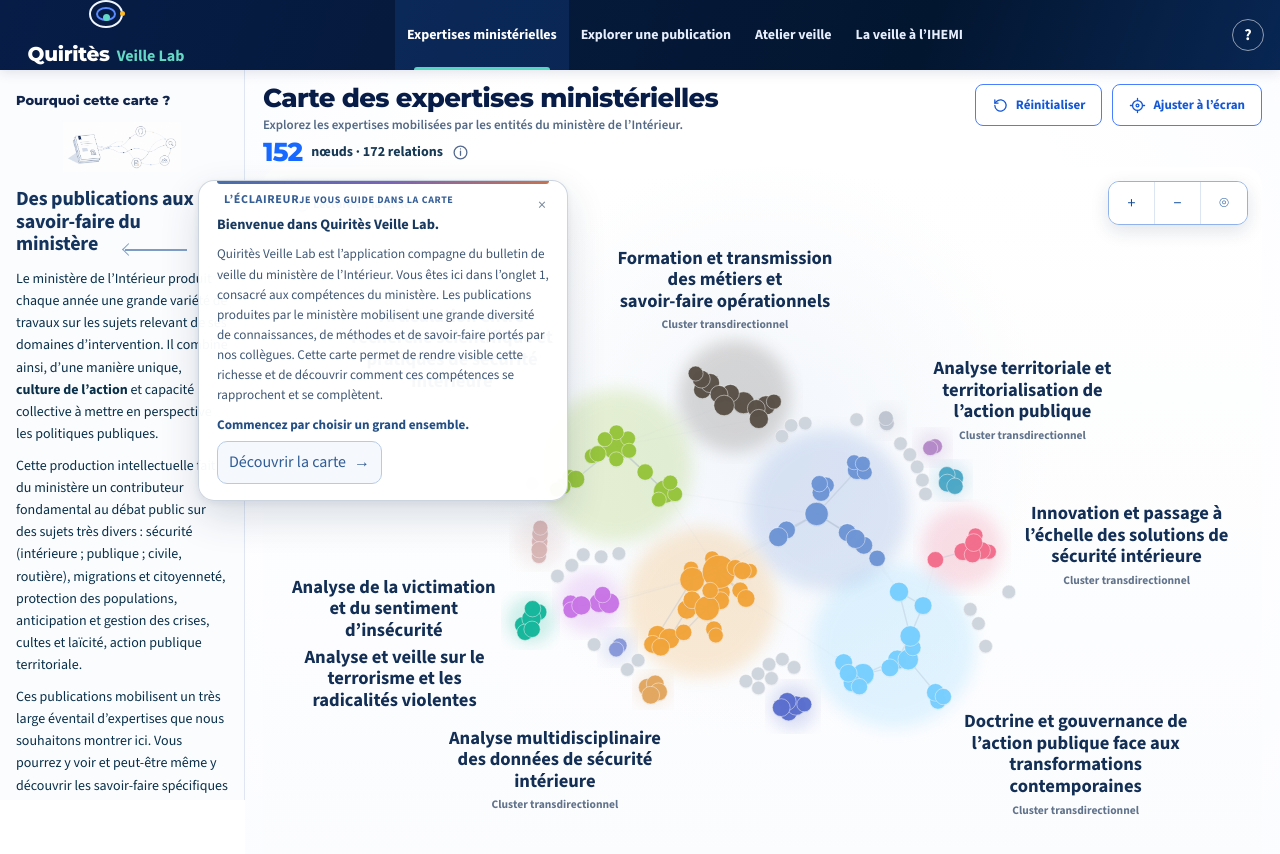
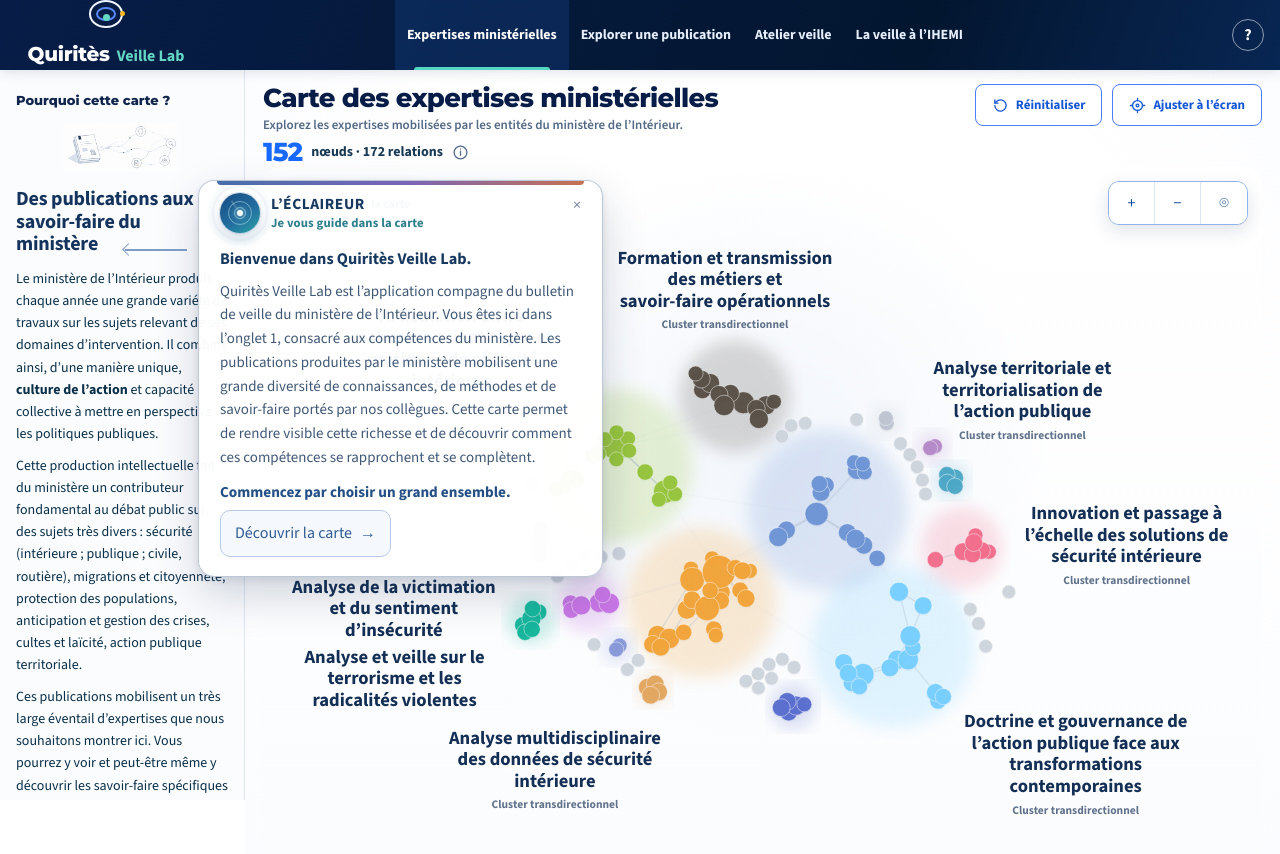
Before and after one commit to Quirites-ihemi/Veillelab, a React (Vite) app: page / in a window 1280 px wide. Both pictures are taken after a click on the button "Entrer dans Quiritès Lab". Shown: the top 854 px of the page. Built offline with nearby package versions, Linux system fonts and the light colour scheme.

Commit message:
Add files via upload

```diff
--- a/src/eclaireur.css
+++ b/src/eclaireur.css
@@ -10,12 +10,12 @@
 .eclaireur-card{
   position:absolute;
   z-index:40;
-  width:min(370px,calc(100vw - 36px));
-  padding:17px 18px 16px;
-  border:1px solid rgba(74,101,139,.28);
+  width:min(405px,calc(100vw - 36px));
+  padding:20px 21px 19px;
+  border:1px solid rgba(74,101,139,.36);
   border-radius:16px;
   background:rgba(255,255,255,.97);
-  box-shadow:0 16px 38px rgba(25,47,78,.16),0 2px 8px rgba(25,47,78,.07);
+  box-shadow:0 18px 44px rgba(25,47,78,.20),0 3px 10px rgba(25,47,78,.09);
   color:#324a69;
   font-family:inherit;
   overflow:visible;
@@ -28,7 +28,7 @@
   top:0;
   left:18px;
   right:18px;
-  height:3px;
+  height:4px;
   border-radius:0 0 6px 6px;
   background:linear-gradient(90deg,#3f67a5 0%,#735db3 52%,#c36b48 100%);
   opacity:.95;
@@ -37,26 +37,117 @@
 .eclaireur-heading{
   display:flex;
   align-items:center;
-  gap:7px;
-  margin:0 28px 10px 0;
-  color:#355e96;
-  font-size:12px;
-  line-height:1;
-  font-weight:850;
-  letter-spacing:.055em;
+  gap:11px;
+  margin:0 34px 14px 0;
+  color:#244f85;
+}
+
+.eclaireur-heading-copy{
+  display:flex;
+  flex-direction:column;
+  gap:3px;
+  min-width:0;
+}
+
+.eclaireur-heading-copy strong{
+  color:#17385f;
+  font-size:15.5px;
+  line-height:1.08;
+  font-weight:900;
+  letter-spacing:.035em;
   text-transform:uppercase;
 }
 
-.eclaireur-mark{
-  display:grid;
-  place-items:center;
-  width:24px;
-  height:24px;
+.eclaireur-heading-copy small{
+  color:#2e7f8c;
+  font-size:12.7px;
+  line-height:1.2;
+  font-weight:750;
+  letter-spacing:.01em;
+}
+
+/* Signature de l’Éclaireur : un petit radar, animé uniquement à l’arrivée. */
+.eclaireur-radar{
+  position:relative;
+  flex:0 0 40px;
+  width:40px;
+  height:40px;
   border-radius:50%;
-  background:linear-gradient(145deg,#eaf2ff,#f4ecff);
-  color:#5c55a6;
-  font-size:15px;
-  box-shadow:inset 0 0 0 1px rgba(82,96,160,.14);
+  overflow:visible;
+  background:
+    radial-gradient(circle at 50% 50%,rgba(255,255,255,.20) 0 8%,transparent 9%),
+    linear-gradient(145deg,#164b82 0%,#236fa0 58%,#2aa3a5 100%);
+  box-shadow:
+    0 0 0 1px rgba(35,93,143,.18),
+    0 6px 14px rgba(30,84,132,.22);
+}
+
+.eclaireur-radar::before,
+.eclaireur-radar::after{
+  content:'';
+  position:absolute;
+  border-radius:50%;
+  border:1px solid rgba(202,244,242,.48);
+  pointer-events:none;
+}
+
+.eclaireur-radar::before{inset:8px}
+.eclaireur-radar::after{inset:14px}
+
+.eclaireur-radar-ring{
+  position:absolute;
+  left:50%;
+  top:50%;
+  width:40px;
+  height:40px;
+  margin:-20px 0 0 -20px;
+  border-radius:50%;
+  border:2px solid rgba(47,173,178,.48);
+  opacity:0;
+  pointer-events:none;
+}
+
+.eclaireur-radar-ring-2{
+  border-color:rgba(62,112,176,.36);
+}
+
+.eclaireur-radar-sweep{
+  position:absolute;
+  left:19px;
+  top:5px;
+  width:2px;
+  height:15px;
+  border-radius:2px;
+  background:linear-gradient(to top,rgba(215,255,250,.15),rgba(231,255,252,.95));
+  transform-origin:1px 15px;
+  opacity:.86;
+}
+
+.eclaireur-radar-dot{
+  position:absolute;
+  left:17px;
+  top:17px;
+  width:6px;
+  height:6px;
+  border-radius:50%;
+  background:#fff;
+  box-shadow:0 0 7px rgba(215,255,250,.95);
+}
+
+.eclaireur-radar.is-intro{
+  animation:eclaireur-radar-pop 2.55s ease-out 1 both;
+}
+
+.eclaireur-radar.is-intro .eclaireur-radar-sweep{
+  animation:eclaireur-radar-scan 2.25s cubic-bezier(.25,.1,.25,1) 1 .15s both;
+}
+
+.eclaireur-radar.is-intro .eclaireur-radar-ring-1{
+  animation:eclaireur-radar-wave 1.55s ease-out 2 .08s;
+}
+
+.eclaireur-radar.is-intro .eclaireur-radar-ring-2{
+  animation:eclaireur-radar-wave 1.55s ease-out 2 .42s;
 }
 
 .eclaireur-close{
@@ -82,23 +173,25 @@
 
 .eclaireur-card p{
   margin:0 0 9px;
-  font-size:13.2px;
-  line-height:1.52;
+  font-size:15px;
+  line-height:1.58;
   color:#405875;
 }
 
 .eclaireur-card .eclaireur-lead{
   margin-bottom:9px;
   color:#17385f;
-  font-size:14.4px;
-  line-height:1.42;
+  font-size:16.3px;
+  line-height:1.46;
   font-weight:820;
 }
 
 .eclaireur-card .eclaireur-prompt{
-  margin:10px 0 0;
+  margin:12px 0 0;
   color:#244f85;
-  font-weight:790;
+  font-size:15.2px;
+  line-height:1.48;
+  font-weight:850;
 }
 
 .eclaireur-action{
@@ -108,10 +201,10 @@
   gap:8px;
   border:1px solid #b7cae5;
   border-radius:10px;
-  padding:8px 11px;
+  padding:10px 14px;
   background:#f5f8fd;
   color:#315d95;
-  font:800 11.5px/1.2 inherit;
+  font:850 13.4px/1.2 inherit;
   cursor:pointer;
 }
 
@@ -184,7 +277,7 @@
   background:rgba(255,255,255,.95);
   color:#315d95;
   box-shadow:0 7px 20px rgba(25,47,78,.10);
-  font:800 11.5px/1 inherit;
+  font:800 12.5px/1 inherit;
   cursor:pointer;
   backdrop-filter:blur(7px);
 }
@@ -218,11 +311,11 @@
 .eclaireur-cluster-pulse{
   transform-box:fill-box;
   transform-origin:center;
-  animation:eclaireur-cluster-breathe .9s ease-in-out 3;
+  animation:eclaireur-cluster-breathe 1.2s ease-in-out 5;
 }
 
 .entry-cluster-label.eclaireur-cluster-label-pulse .entry-cluster-title-svg{
-  animation:eclaireur-title-breathe .9s ease-in-out 3;
+  animation:eclaireur-title-breathe 1.2s ease-in-out 5;
 }
 
 .eclaireur-node-pulse-ring{
@@ -240,14 +333,33 @@
   animation:eclaireur-trans-text .95s ease-in-out 3;
 }
 
+@keyframes eclaireur-radar-pop{
+  0%{transform:scale(.72);box-shadow:0 0 0 0 rgba(42,163,165,.34),0 4px 10px rgba(30,84,132,.14)}
+  18%{transform:scale(1.10);box-shadow:0 0 0 8px rgba(42,163,165,.12),0 7px 16px rgba(30,84,132,.24)}
+  38%{transform:scale(1);box-shadow:0 0 0 14px rgba(42,163,165,0),0 6px 14px rgba(30,84,132,.22)}
+  100%{transform:scale(1);box-shadow:0 0 0 1px rgba(35,93,143,.18),0 6px 14px rgba(30,84,132,.22)}
+}
+
+@keyframes eclaireur-radar-scan{
+  0%{transform:rotate(-35deg);opacity:0}
+  12%{opacity:.92}
+  82%{opacity:.92}
+  100%{transform:rotate(325deg);opacity:.26}
+}
+
+@keyframes eclaireur-radar-wave{
+  0%{opacity:.64;transform:scale(.70)}
+  100%{opacity:0;transform:scale(1.72)}
+}
+
 @keyframes eclaireur-cluster-breathe{
-  0%,100%{opacity:.21;transform:scale(1)}
-  50%{opacity:.40;transform:scale(1.045)}
+  0%,100%{opacity:.56;transform:scale(1);filter:none}
+  50%{opacity:1;transform:scale(1.145);filter:drop-shadow(0 0 12px rgba(52,93,150,.50))}
 }
 
 @keyframes eclaireur-title-breathe{
-  0%,100%{opacity:1}
-  50%{opacity:.64}
+  0%,100%{opacity:1;transform:scale(1);filter:none}
+  50%{opacity:.92;transform:scale(1.045);filter:drop-shadow(0 0 9px rgba(52,93,150,.50))}
 }
 
 @keyframes eclaireur-node-ring{
@@ -288,6 +400,10 @@
 
 @media(prefers-reduced-motion:reduce){
   .eclaireur-card,
+  .eclaireur-radar.is-intro,
+  .eclaireur-radar.is-intro .eclaireur-radar-sweep,
+  .eclaireur-radar.is-intro .eclaireur-radar-ring-1,
+  .eclaireur-radar.is-intro .eclaireur-radar-ring-2,
   .eclaireur-cluster-pulse,
   .entry-cluster-label.eclaireur-cluster-label-pulse .entry-cluster-title-svg,
   .eclaireur-node-pulse-ring,
```
